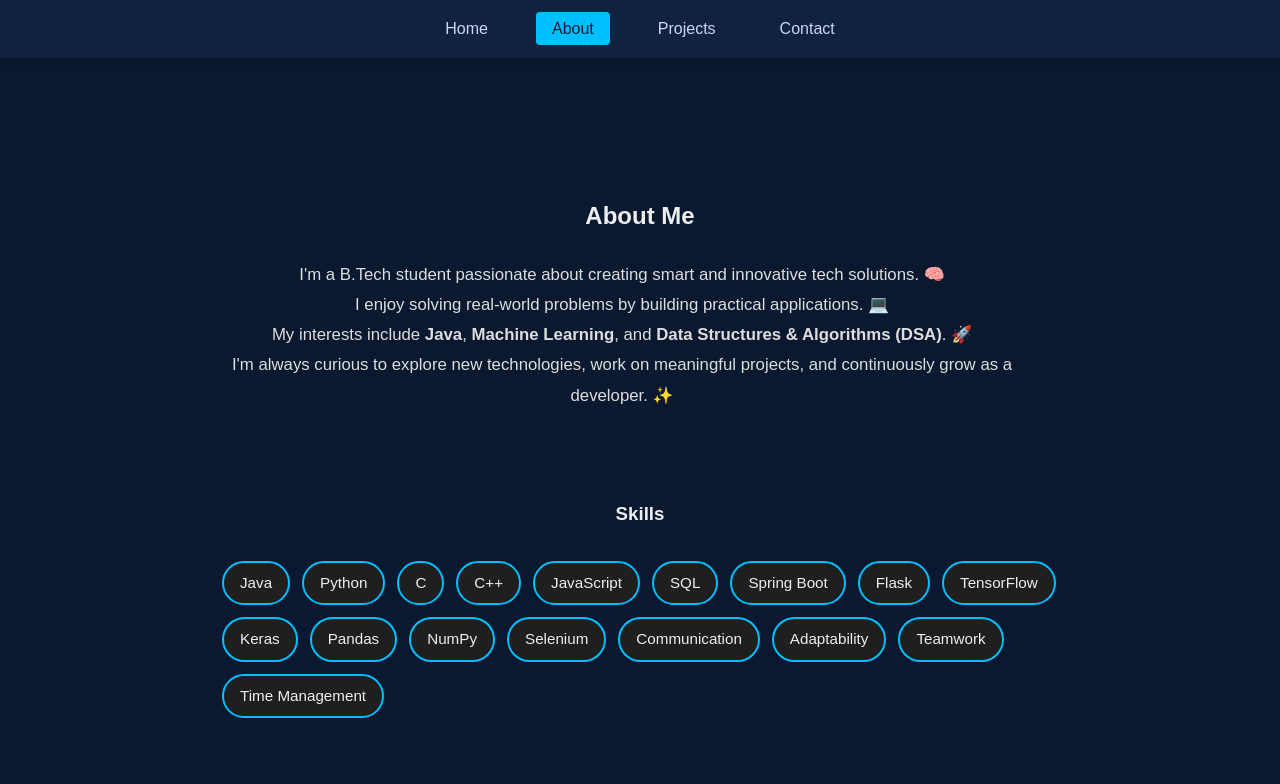
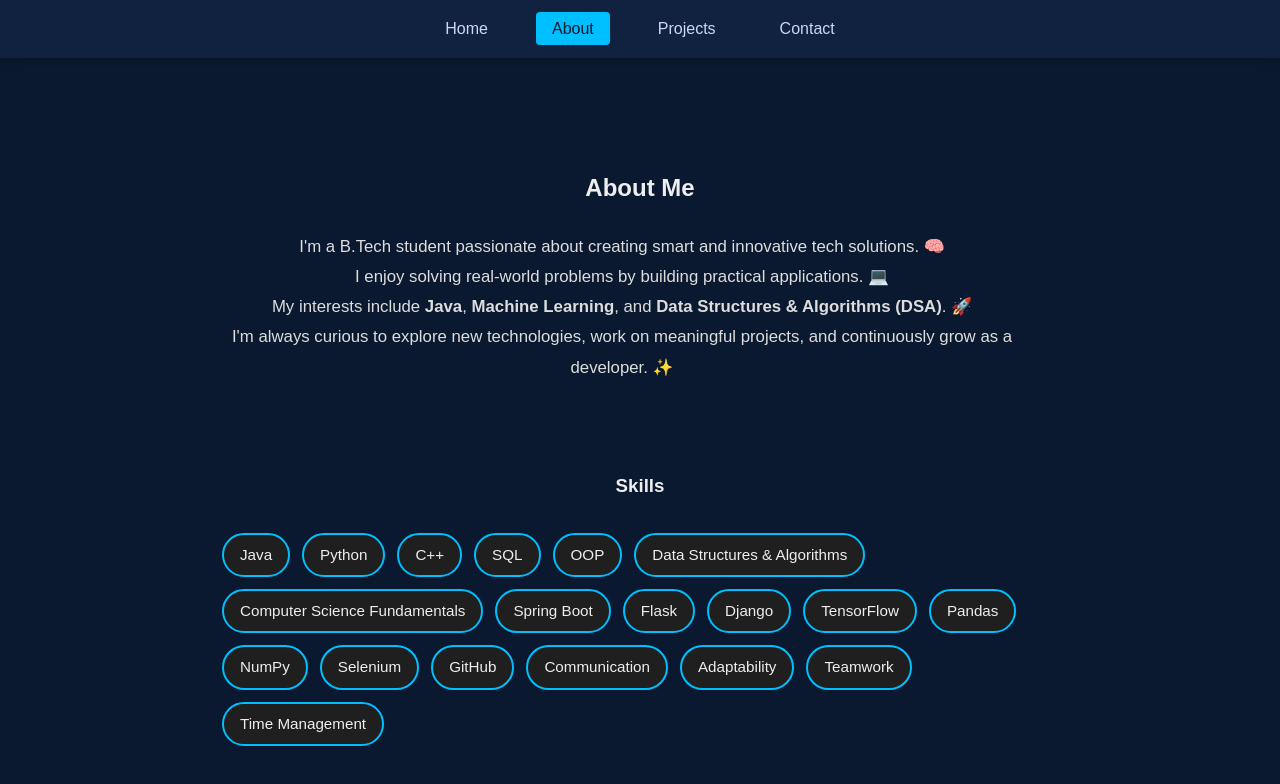
Before and after one commit to JyothsnaDarla/Portfolio, a plain HTML site: page about.html in a window 1280 px wide. Drawn offline with Linux system fonts and the light colour scheme.

Commit message:
Update about.html

```diff
--- a/about.html
+++ b/about.html
@@ -33,20 +33,20 @@
       <!-- Languages -->
       <span class="skill skill-blue">Java</span>
       <span class="skill skill-blue">Python</span>
-      <span class="skill skill-blue">C</span>
       <span class="skill skill-blue">C++</span>
-      <span class="skill skill-blue">JavaScript</span>
       <span class="skill skill-blue">SQL</span>
-
+      <span class="skill skill-blue">OOP</span>
+      <span class="skill skill-blue">Data Structures & Algorithms</span>
+      <span class="skill skill-blue">Computer Science Fundamentals</span>
       <!-- Frameworks & Tools -->
       <span class="skill skill-green">Spring Boot</span>
       <span class="skill skill-green">Flask</span>
+      <span class="skill skill-green">Django</span>
       <span class="skill skill-green">TensorFlow</span>
-      <span class="skill skill-green">Keras</span>
       <span class="skill skill-green">Pandas</span>
       <span class="skill skill-green">NumPy</span>
       <span class="skill skill-green">Selenium</span>
-
+      <span class="skill skill-green">GitHub</span>
       <!-- Soft Skills -->
       <span class="skill skill-purple">Communication</span>
       <span class="skill skill-purple">Adaptability</span>
```
